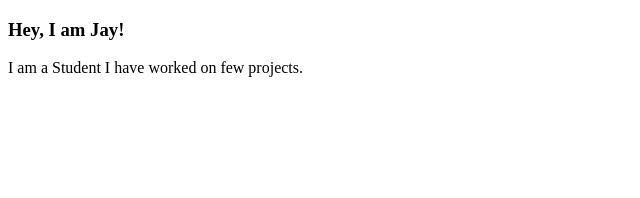
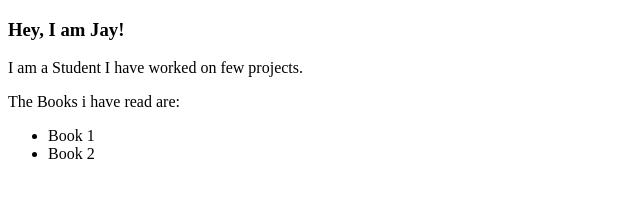
Before and after one commit to sudojay/sample-site, a plain HTML site: page index.html in a window 1280 px wide. Shown: the whole page, without its empty margins (0-640 px from the left). Drawn offline with Linux system fonts and the light colour scheme.

Commit message:
update: interests
Added Books

```diff
--- a/index.html
+++ b/index.html
@@ -11,5 +11,9 @@
     <p>I am a Student
         I have worked on few projects.
     </p>
+    <p>The Books i have read are:
+        <ul><li>Book 1</li>
+        <li>Book 2</li></ul>
+    </p>
 </body>
 </html>
```
